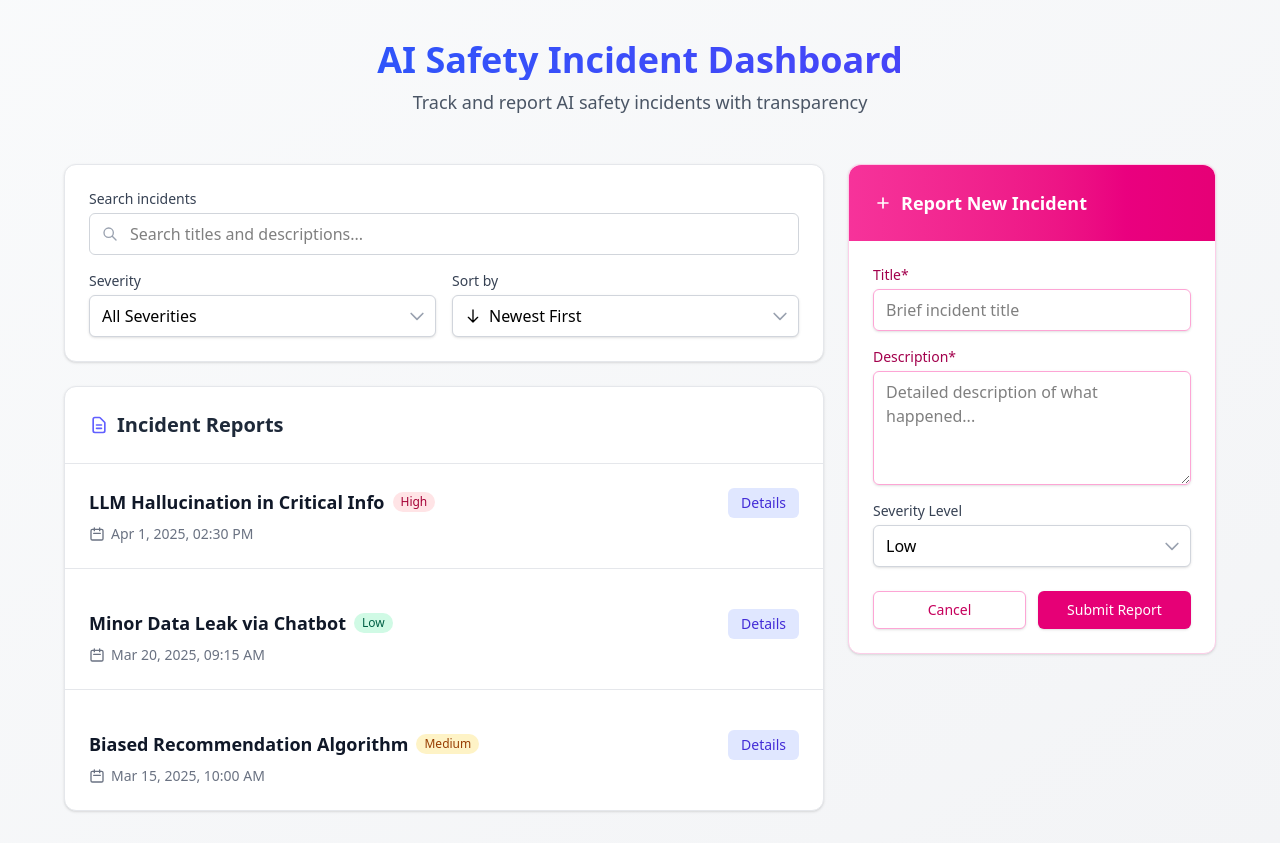
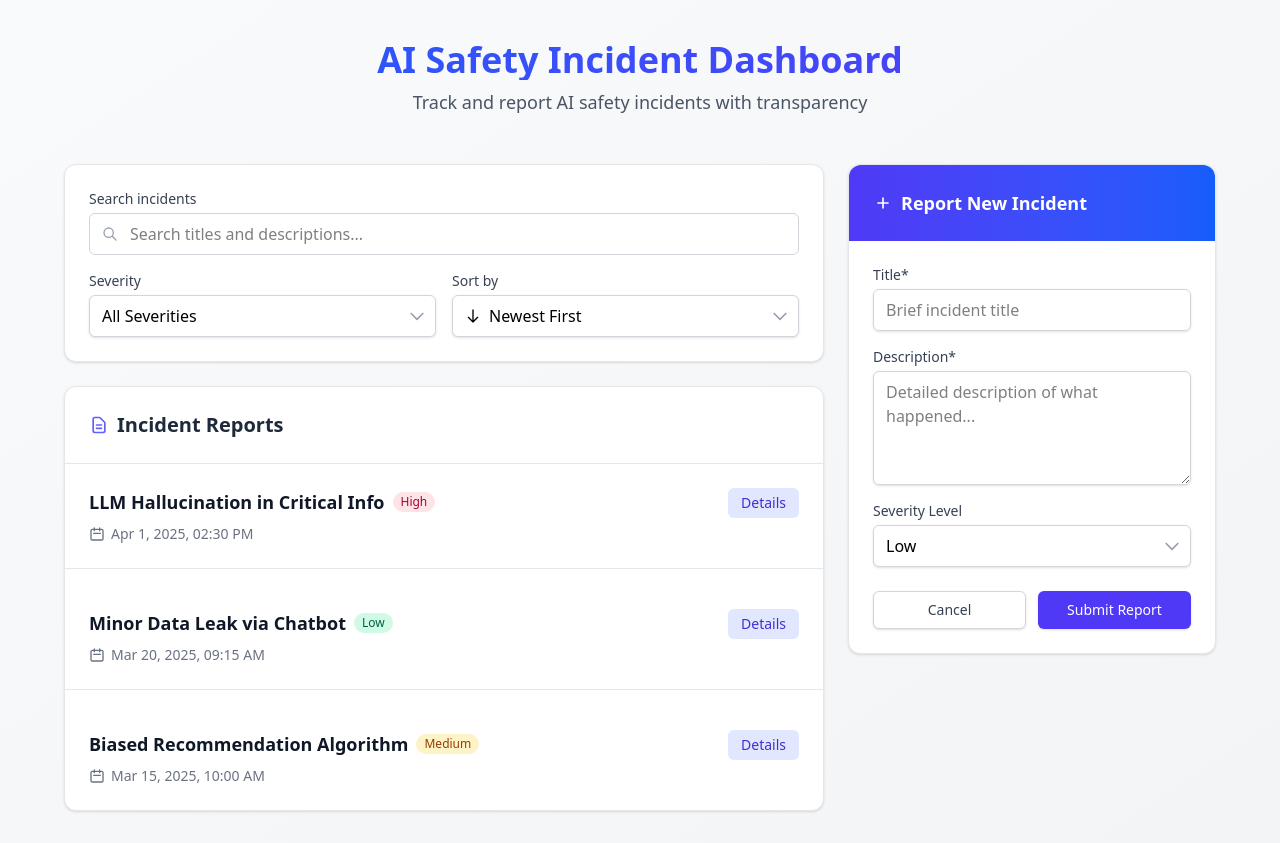
Before and after one commit to sanketyelugotla/SparkleHood, a React (Vite) app: page / in a window 1280 px wide. Built offline with nearby package versions, Linux system fonts and the light colour scheme; a web font is replaced by a local one.

Commit message:
changed to blue

```diff
--- a/src/components/IncidentForm.tsx
+++ b/src/components/IncidentForm.tsx
@@ -19,6 +19,7 @@ export default function IncidentForm({ onSubmit, onCancel }: IncidentFormProps)
         if (!title.trim() || !desc.trim()) return;
 
         setIsSubmitting(true);
+        // Simulate async submission
         await new Promise(resolve => setTimeout(resolve, 500));
 
         onSubmit(title, desc, severity);
@@ -29,20 +30,20 @@ export default function IncidentForm({ onSubmit, onCancel }: IncidentFormProps)
     };
 
     return (
-        <div className="relative">
+        <div className="rounded-xl">
             <motion.div
                 initial={{ opacity: 0, y: 20 }}
                 animate={{ opacity: 1, y: 0 }}
                 exit={{ opacity: 0, y: 20 }}
                 transition={{ duration: 0.2 }}
-                className="bg-white rounded-xl shadow-sm border border-pink-200"
+                className="bg-white rounded-xl shadow-sm border border-gray-200"
             >
                 {/* Close Button (Mobile Only) */}
                 {onCancel && (
                     <motion.button
                         onClick={onCancel}
                         whileTap={{ scale: 0.9 }}
-                        className="lg:hidden absolute top-4 right-4 p-1 rounded-full bg-pink-100 text-pink-600 hover:bg-pink-200 transition-colors z-10"
+                        className="lg:hidden absolute top-4 right-4 p-1 rounded-full bg-gray-100 text-gray-500 hover:bg-gray-200 transition-colors z-10"
                     >
                         <svg className="w-5 h-5" fill="none" stroke="currentColor" viewBox="0 0 24 24">
                             <path strokeLinecap="round" strokeLinejoin="round" strokeWidth={2} d="M6 18L18 6M6 6l12 12" />
@@ -50,7 +51,7 @@ export default function IncidentForm({ onSubmit, onCancel }: IncidentFormProps)
                     </motion.button>
                 )}
 
-                <div className="p-4 sm:p-6 bg-gradient-to-r from-pink-500 to-pink-600 rounded-t-xl">
+                <div className="p-4 sm:p-6 bg-gradient-to-r from-indigo-600 to-blue-600 rounded-t-xl">
                     <h3 className="text-lg font-semibold text-white flex items-center">
                         <svg className="w-5 h-5 mr-2" fill="none" stroke="currentColor" viewBox="0 0 24 24">
                             <path strokeLinecap="round" strokeLinejoin="round" strokeWidth={2} d="M12 6v6m0 0v6m0-6h6m-6 0H6" />
@@ -61,14 +62,14 @@ export default function IncidentForm({ onSubmit, onCancel }: IncidentFormProps)
 
                 <form onSubmit={handleSubmit} className="p-4 sm:p-6 space-y-4">
                     <div>
-                        <label htmlFor="title" className="block text-sm font-medium text-pink-800 mb-1">
+                        <label htmlFor="title" className="block text-sm font-medium text-gray-700 mb-1">
                             Title*
                         </label>
                         <input
                             id="title"
                             type="text"
                             placeholder="Brief incident title"
-                            className="focus:ring-pink-500 focus:border-pink-500 block w-full px-3 py-2 border border-pink-300 rounded-md shadow-sm transition-all duration-200"
+                            className="focus:ring-indigo-500 focus:border-indigo-500 block w-full px-3 py-2 border border-gray-300 rounded-md shadow-sm transition-all duration-200"
                             value={title}
                             onChange={(e) => setTitle(e.target.value)}
                             required
@@ -76,21 +77,20 @@ export default function IncidentForm({ onSubmit, onCancel }: IncidentFormProps)
                     </div>
 
                     <div>
-                        <label htmlFor="description" className="block text-sm font-medium text-pink-800 mb-1">
+                        <label htmlFor="description" className="block text-sm font-medium text-gray-700 mb-1">
                             Description*
                         </label>
                         <textarea
                             id="description"
                             placeholder="Detailed description of what happened..."
                             rows={4}
-                            className="focus:ring-pink-500 focus:border-pink-500 block w-full px-3 py-2 border border-pink-300 rounded-md shadow-sm transition-all duration-200"
+                            className="focus:ring-indigo-500 focus:border-indigo-500 block w-full px-3 py-2 border border-gray-300 rounded-md shadow-sm transition-all duration-200"
                             value={desc}
                             onChange={(e) => setDesc(e.target.value)}
                             required
                         />
                     </div>
 
-                    <div className="relative z-20">
                     <CustomSelect<Severity>
                         id="severity"
                         value={severity}
@@ -101,7 +101,6 @@ export default function IncidentForm({ onSubmit, onCancel }: IncidentFormProps)
                         <option value="Medium">Medium</option>
                         <option value="High">High</option>
                     </CustomSelect>
-                    </div>
 
                     <div className="pt-2 flex space-x-3">
                         {onCancel && (
@@ -109,7 +108,7 @@ export default function IncidentForm({ onSubmit, onCancel }: IncidentFormProps)
                                 type="button"
                                 onClick={onCancel}
                                 whileTap={{ scale: 0.95 }}
-                                className="flex-1 justify-center py-2 px-4 border border-pink-300 rounded-md shadow-sm text-sm font-medium text-pink-700 bg-white hover:bg-pink-50 focus:outline-none focus:ring-2 focus:ring-offset-2 focus:ring-pink-500 transition-all duration-200"
+                                className="flex-1 justify-center py-2 px-4 border border-gray-300 rounded-md shadow-sm text-sm font-medium text-gray-700 bg-white hover:bg-gray-50 focus:outline-none focus:ring-2 focus:ring-offset-2 focus:ring-indigo-500 transition-all duration-200"
                             >
                                 Cancel
                             </motion.button>
@@ -118,7 +117,7 @@ export default function IncidentForm({ onSubmit, onCancel }: IncidentFormProps)
                             type="submit"
                             disabled={isSubmitting}
                             whileTap={{ scale: 0.95 }}
-                            className={`flex-1 justify-center py-2 px-4 border border-transparent rounded-md shadow-sm text-sm font-medium text-white bg-pink-600 hover:bg-pink-700 focus:outline-none focus:ring-2 focus:ring-offset-2 focus:ring-pink-500 transition-all duration-200 ${isSubmitting ? 'opacity-70' : ''}`}
+                            className={`flex-1 justify-center py-2 px-4 border border-transparent rounded-md shadow-sm text-sm font-medium text-white bg-indigo-600 hover:bg-indigo-700 focus:outline-none focus:ring-2 focus:ring-offset-2 focus:ring-indigo-500 transition-all duration-200 ${isSubmitting ? 'opacity-70' : ''}`}
                         >
                             {isSubmitting ? (
                                 <span className="flex items-center justify-center">
```
Lines whose indentation alone changed are shown as unchanged.
